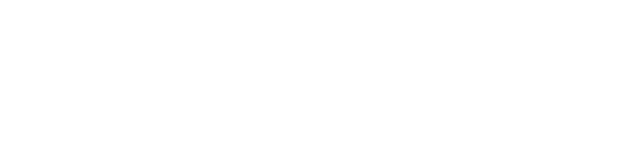
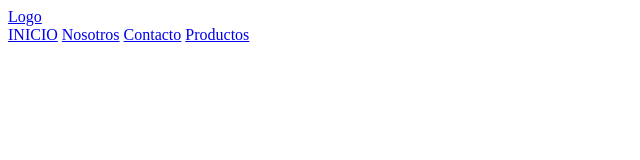
Before and after one commit to LuInDev/PuertCrist, a plain HTML site: page PuertoCristo/index.html in a window 1280 px wide. Shown: the whole page, without its empty margins (0-640 px from the left). Drawn offline with Linux system fonts and the light colour scheme.

Commit message:
desc: DevCssPrCr02

```diff
--- a/PuertoCristo/index.html
+++ b/PuertoCristo/index.html
@@ -6,6 +6,20 @@
     <title>PUERTO CRISTO</title>
 </head>
 <body>
+    <div class="head">
 
+        <div class="logo">
+            <a href="#">Logo</a>
+        </div>
+
+        <div class="navbar">
+
+            <a href="#">INICIO</a>
+            <a href="#">Nosotros</a>
+            <a href="#">Contacto</a>
+            <a href="#">Productos</a>
+
+        </div>
+    </div>
 </body>
 </html>
```
